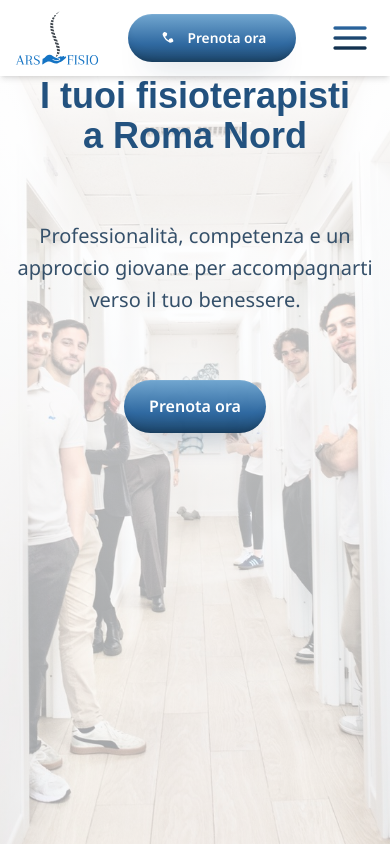
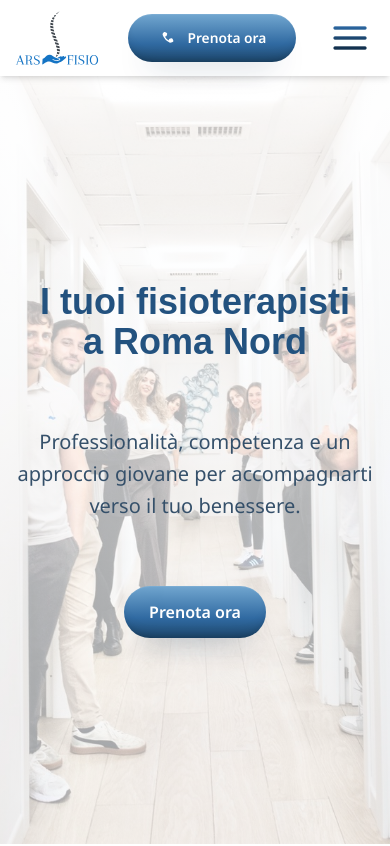
Before and after one commit to rolindaz/ars-fisio, a React (Vite) app: page / in a window 390 px wide. Shown: the top 846 px of the page. Built offline with nearby package versions, Linux system fonts and the light colour scheme; a web font is replaced by a local one.

Commit message:
feat: adjust layout styles for body and hero components; set width and overflow properties for better responsiveness

```diff
--- a/src/index.css
+++ b/src/index.css
@@ -57,6 +57,8 @@ body,
   box-sizing: border-box;
   min-height: 100%;
   height: 100%;
+  width: 100%;
+  overflow-x: clip;
 }
 
 section {
@@ -106,7 +108,7 @@ a:visited:active {
 }
 
 .hero {
-  min-height: calc(100svh - var(--header-height));
+  height: calc(100svh - var(--header-height));
   align-items: center;
   background-image: url("/staff/grp-vertical-mobile-bg.jpeg");
   background-repeat: no-repeat;
@@ -130,7 +132,7 @@ a:visited:active {
 
 .hero-shell {
   display: flex;
-  min-height: 100%;
+  height: 100%;
   width: 100%;
   padding-inline: 1rem;
 }
@@ -142,7 +144,7 @@ a:visited:active {
   gap: 2rem;
   justify-content: center;
   align-items: center;
-  min-height: 100%;
+  height: 100%;
   position: relative;
   margin: 0 auto;
   max-width: 48rem;
```
